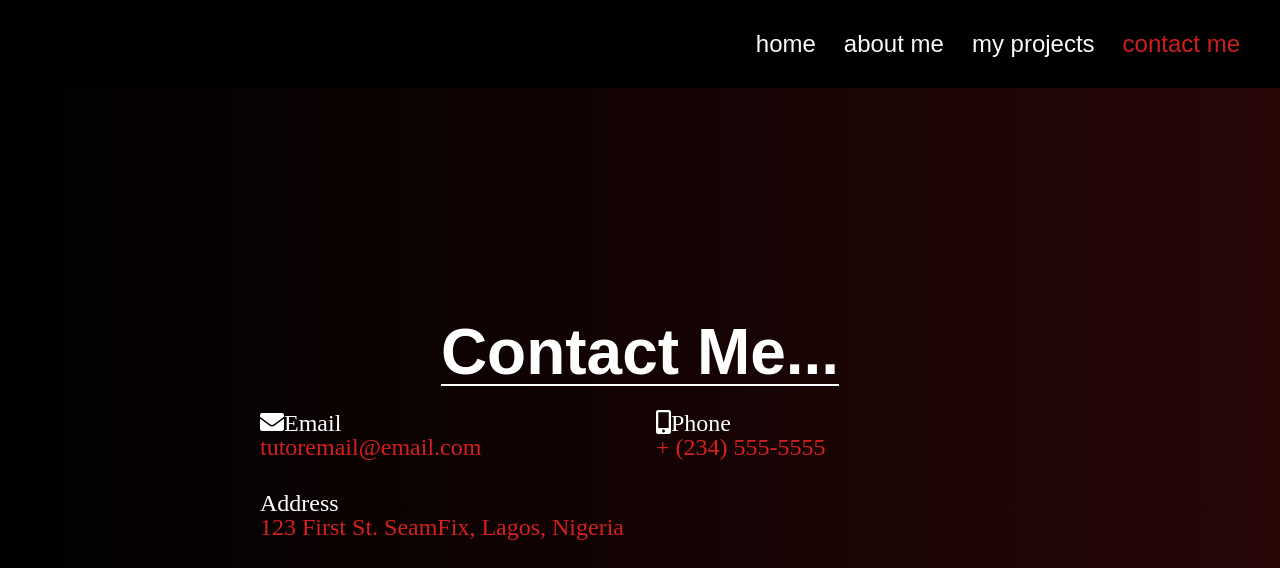
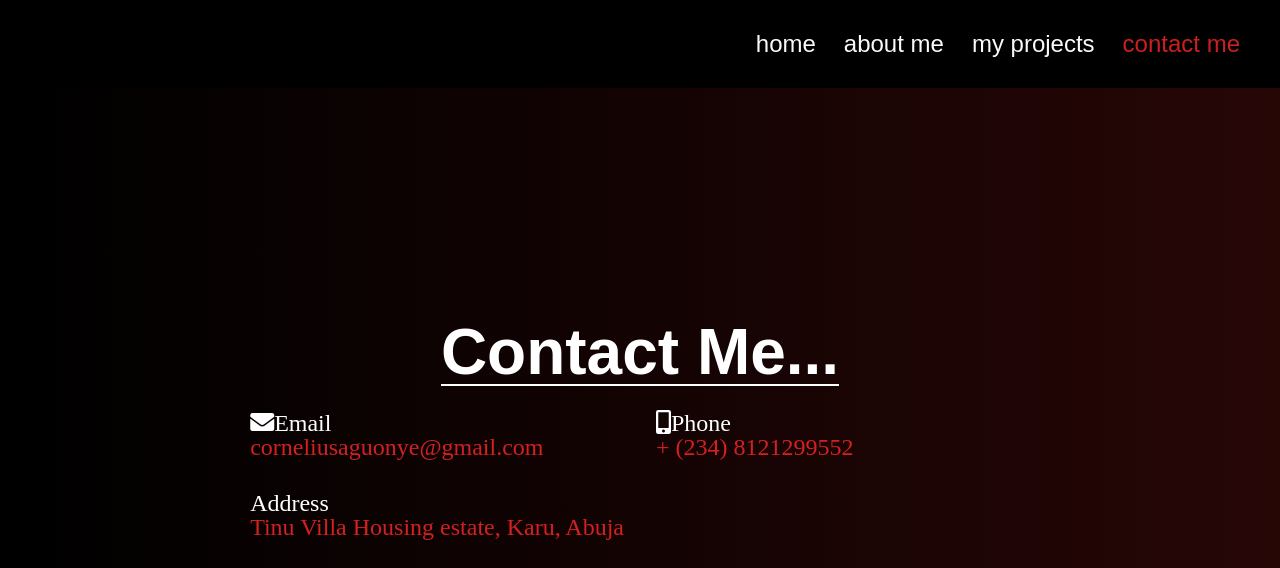
Before and after one commit to MccGrey/mccgrey-personal-portfoilo, a plain HTML site: page contact.html in a window 1280 px wide. Shown: the top 568 px of the page. Drawn offline with Linux system fonts and the light colour scheme.

Commit message:
changes to contact page

```diff
--- a/contact.html
+++ b/contact.html
@@ -42,16 +42,16 @@
         <div class="contact__list">
           <div class="contact__email">
             <i class="fas fa-envelope"></i>Email
-            <div class="text-secondary">tutoremail@email.com</div>
+            <div class="text-secondary">corneliusaguonye@gmail.com</div>
           </div>
           <div class="contact__phones">
             <i class="fas fa-mobile-alt"></i>Phone
-            <div class="text-secondary">+ (234) 555-5555</div>
+            <div class="text-secondary">+ (234) 8121299552</div>
           </div>
           <div class="contact__address">
             <i class="fas fa-marker-alt"></i>Address
             <div class="text-secondary">
-              123 First St. SeamFix, Lagos, Nigeria
+              Tinu Villa Housing estate, Karu, Abuja
             </div>
           </div>
         </div>
```
